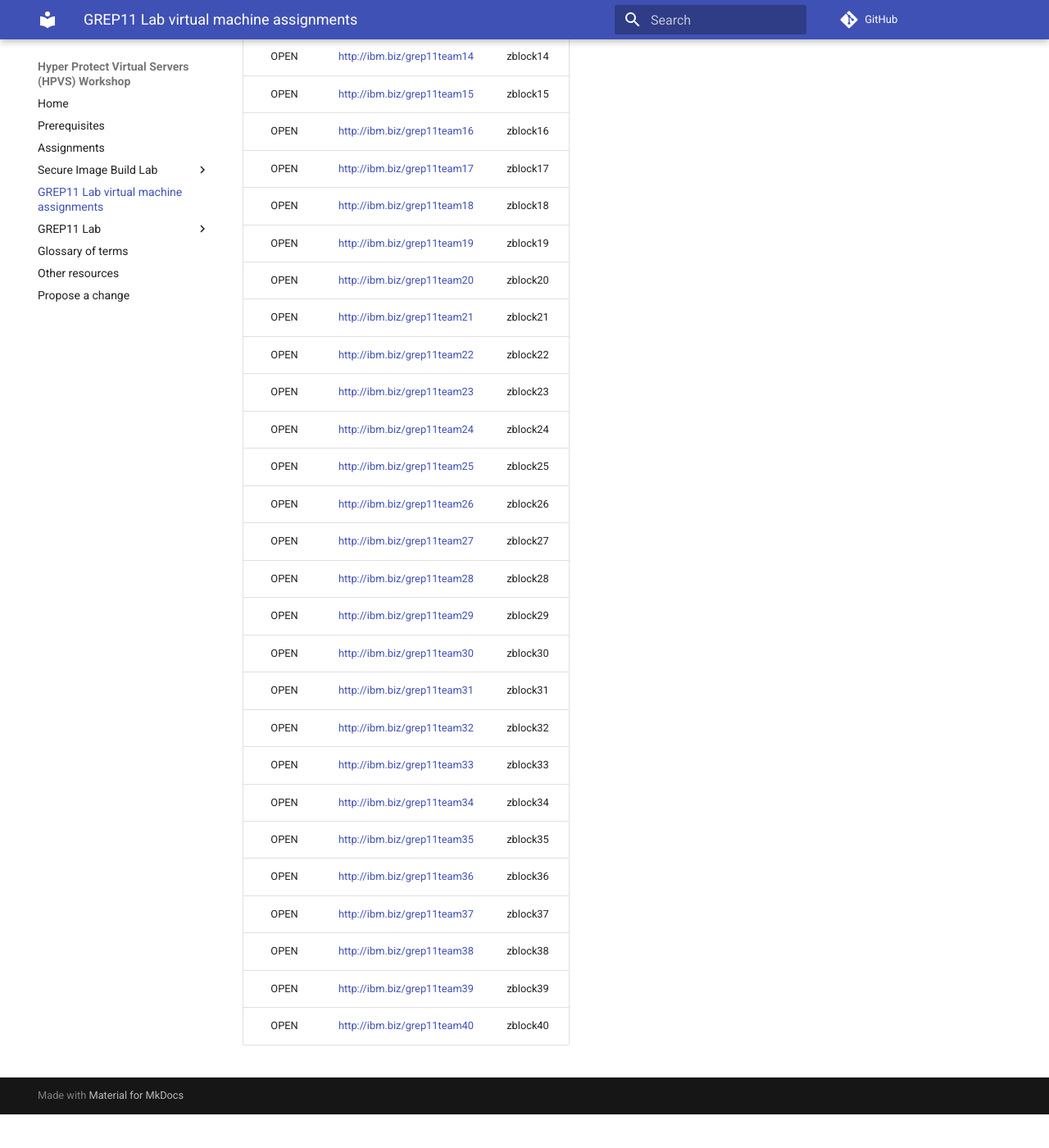
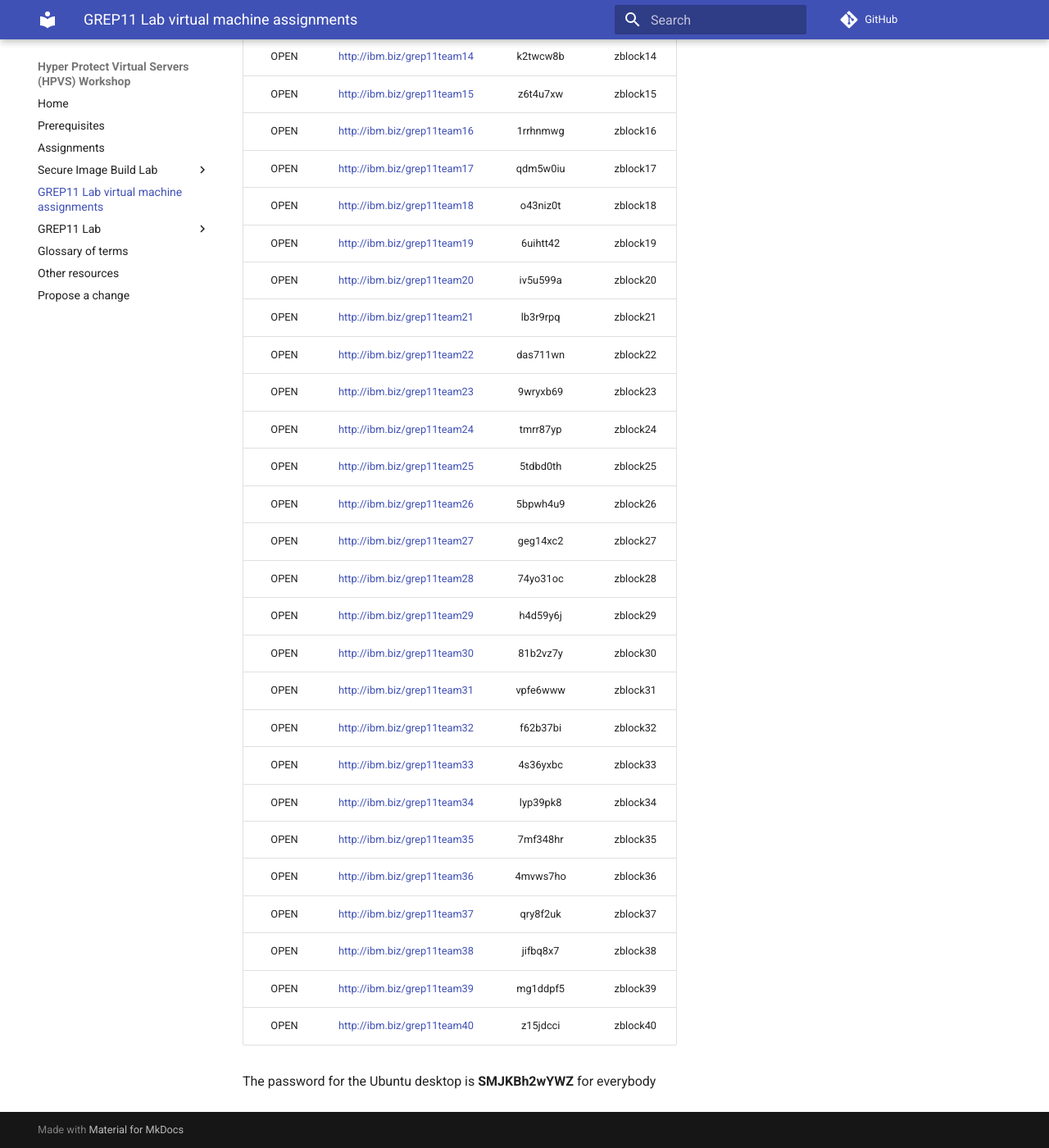
Before and after one commit to ibm-wsc/hyper-protect-virtual-servers-workshop, an MkDocs documentation site: the page built from docs/grep11-lab/assignments.md, in a window 1280 px wide and 1400 px high, scrolled down 770 px. Shown: the whole window at 82% size. Built offline with MkDocs 1.6.1 and Material for MkDocs 9.7.7, drawn with Linux system fonts in a browser that asks for light colours; comment, search, counter and statistics services are not loaded; before the commit the page ends 2129 px from its top, so only the background shows below that; some of the changed text lies outside the part shown.

Commit message:
URLs for GREP11 lab student assignments

```diff
--- a/docs/grep11-lab/assignments.md
+++ b/docs/grep11-lab/assignments.md
@@ -1,44 +1,46 @@
 # Grep11 Lab Assignments
 
-|Name|Skytap URL |VPN ID|
-|:--:|:---------:|:----:|
-|OPEN|http://ibm.biz/grep11team01|zblock01|
-|OPEN|http://ibm.biz/grep11team02|zblock02|
-|OPEN|http://ibm.biz/grep11team03|zblock03|
-|OPEN|http://ibm.biz/grep11team04|zblock04|
-|OPEN|http://ibm.biz/grep11team05|zblock05|
-|OPEN|http://ibm.biz/grep11team06|zblock06|
-|OPEN|http://ibm.biz/grep11team07|zblock07|
-|OPEN|http://ibm.biz/grep11team08|zblock08|
-|OPEN|http://ibm.biz/grep11team09|zblock09|
-|OPEN|http://ibm.biz/grep11team10|zblock10|
-|OPEN|http://ibm.biz/grep11team11|zblock11|
-|OPEN|http://ibm.biz/grep11team12|zblock12|
-|OPEN|http://ibm.biz/grep11team13|zblock13|
-|OPEN|http://ibm.biz/grep11team14|zblock14|
-|OPEN|http://ibm.biz/grep11team15|zblock15|
-|OPEN|http://ibm.biz/grep11team16|zblock16|
-|OPEN|http://ibm.biz/grep11team17|zblock17|
-|OPEN|http://ibm.biz/grep11team18|zblock18|
-|OPEN|http://ibm.biz/grep11team19|zblock19|
-|OPEN|http://ibm.biz/grep11team20|zblock20|
-|OPEN|http://ibm.biz/grep11team21|zblock21|
-|OPEN|http://ibm.biz/grep11team22|zblock22|
-|OPEN|http://ibm.biz/grep11team23|zblock23|
-|OPEN|http://ibm.biz/grep11team24|zblock24|
-|OPEN|http://ibm.biz/grep11team25|zblock25|
-|OPEN|http://ibm.biz/grep11team26|zblock26|
-|OPEN|http://ibm.biz/grep11team27|zblock27|
-|OPEN|http://ibm.biz/grep11team28|zblock28|
-|OPEN|http://ibm.biz/grep11team29|zblock29|
-|OPEN|http://ibm.biz/grep11team30|zblock30|
-|OPEN|http://ibm.biz/grep11team31|zblock31|
-|OPEN|http://ibm.biz/grep11team32|zblock32|
-|OPEN|http://ibm.biz/grep11team33|zblock33|
-|OPEN|http://ibm.biz/grep11team34|zblock34|
-|OPEN|http://ibm.biz/grep11team35|zblock35|
-|OPEN|http://ibm.biz/grep11team36|zblock36|
-|OPEN|http://ibm.biz/grep11team37|zblock37|
-|OPEN|http://ibm.biz/grep11team38|zblock38|
-|OPEN|http://ibm.biz/grep11team39|zblock39|
-|OPEN|http://ibm.biz/grep11team40|zblock40|
+|Name|Skytap URL |Skytap Password| VPN ID|
+|:--:|:---------:|:-------------:|:-----:|
+|OPEN|http://ibm.biz/grep11team01|givc8584|zblock01|
+|OPEN|http://ibm.biz/grep11team02|ip68v9oq|zblock02|
+|OPEN|http://ibm.biz/grep11team03|lxm3lu4h|zblock03|
+|OPEN|http://ibm.biz/grep11team04|qyy50bku|zblock04|
+|OPEN|http://ibm.biz/grep11team05|xzt8nkuv|zblock05|
+|OPEN|http://ibm.biz/grep11team06|s5avt0fd|zblock06|
+|OPEN|http://ibm.biz/grep11team07|16apyeia|zblock07|
+|OPEN|http://ibm.biz/grep11team08|b01azr9e|zblock08|
+|OPEN|http://ibm.biz/grep11team09|07qsnhft|zblock09|
+|OPEN|http://ibm.biz/grep11team10|155f2z08|zblock10|
+|OPEN|http://ibm.biz/grep11team11|khc8d7ad|zblock11|
+|OPEN|http://ibm.biz/grep11team12|3it45tbu|zblock12|
+|OPEN|http://ibm.biz/grep11team13|d7pcaooc|zblock13|
+|OPEN|http://ibm.biz/grep11team14|k2twcw8b|zblock14|
+|OPEN|http://ibm.biz/grep11team15|z6t4u7xw|zblock15|
+|OPEN|http://ibm.biz/grep11team16|1rrhnmwg|zblock16|
+|OPEN|http://ibm.biz/grep11team17|qdm5w0iu|zblock17|
+|OPEN|http://ibm.biz/grep11team18|o43niz0t|zblock18|
+|OPEN|http://ibm.biz/grep11team19|6uihtt42|zblock19|
+|OPEN|http://ibm.biz/grep11team20|iv5u599a|zblock20|
+|OPEN|http://ibm.biz/grep11team21|lb3r9rpq|zblock21|
+|OPEN|http://ibm.biz/grep11team22|das711wn|zblock22|
+|OPEN|http://ibm.biz/grep11team23|9wryxb69|zblock23|
+|OPEN|http://ibm.biz/grep11team24|tmrr87yp|zblock24|
+|OPEN|http://ibm.biz/grep11team25|5tdbd0th|zblock25|
+|OPEN|http://ibm.biz/grep11team26|5bpwh4u9|zblock26|
+|OPEN|http://ibm.biz/grep11team27|geg14xc2|zblock27|
+|OPEN|http://ibm.biz/grep11team28|74yo31oc|zblock28|
+|OPEN|http://ibm.biz/grep11team29|h4d59y6j|zblock29|
+|OPEN|http://ibm.biz/grep11team30|81b2vz7y|zblock30|
+|OPEN|http://ibm.biz/grep11team31|vpfe6www|zblock31|
+|OPEN|http://ibm.biz/grep11team32|f62b37bi|zblock32|
+|OPEN|http://ibm.biz/grep11team33|4s36yxbc|zblock33|
+|OPEN|http://ibm.biz/grep11team34|lyp39pk8|zblock34|
+|OPEN|http://ibm.biz/grep11team35|7mf348hr|zblock35|
+|OPEN|http://ibm.biz/grep11team36|4mvws7ho|zblock36|
+|OPEN|http://ibm.biz/grep11team37|qry8f2uk|zblock37|
+|OPEN|http://ibm.biz/grep11team38|jifbq8x7|zblock38|
+|OPEN|http://ibm.biz/grep11team39|mg1ddpf5|zblock39|
+|OPEN|http://ibm.biz/grep11team40|z15jdcci|zblock40|
+
+The password for the Ubuntu desktop is **SMJKBh2wYWZ** for everybody
```
